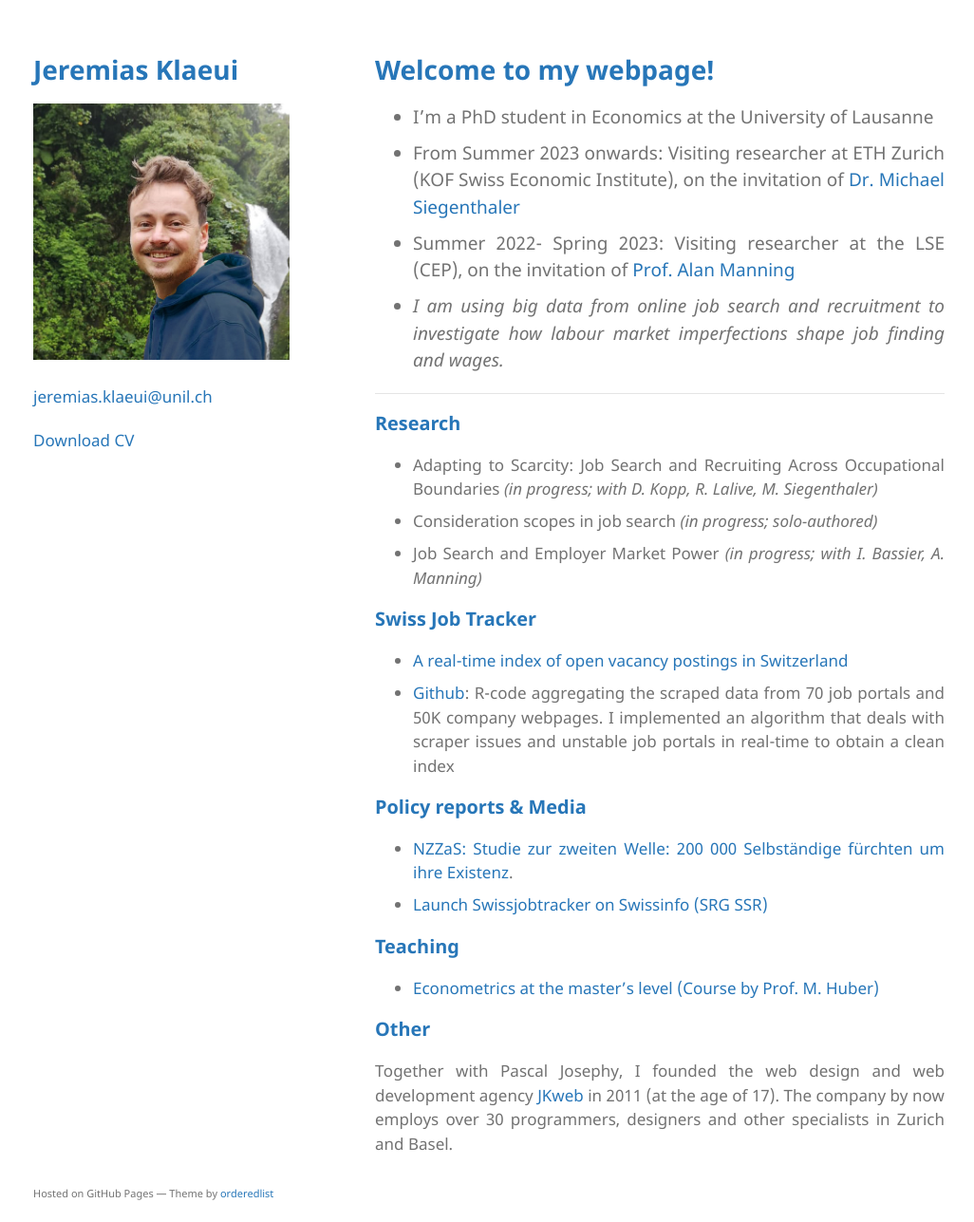
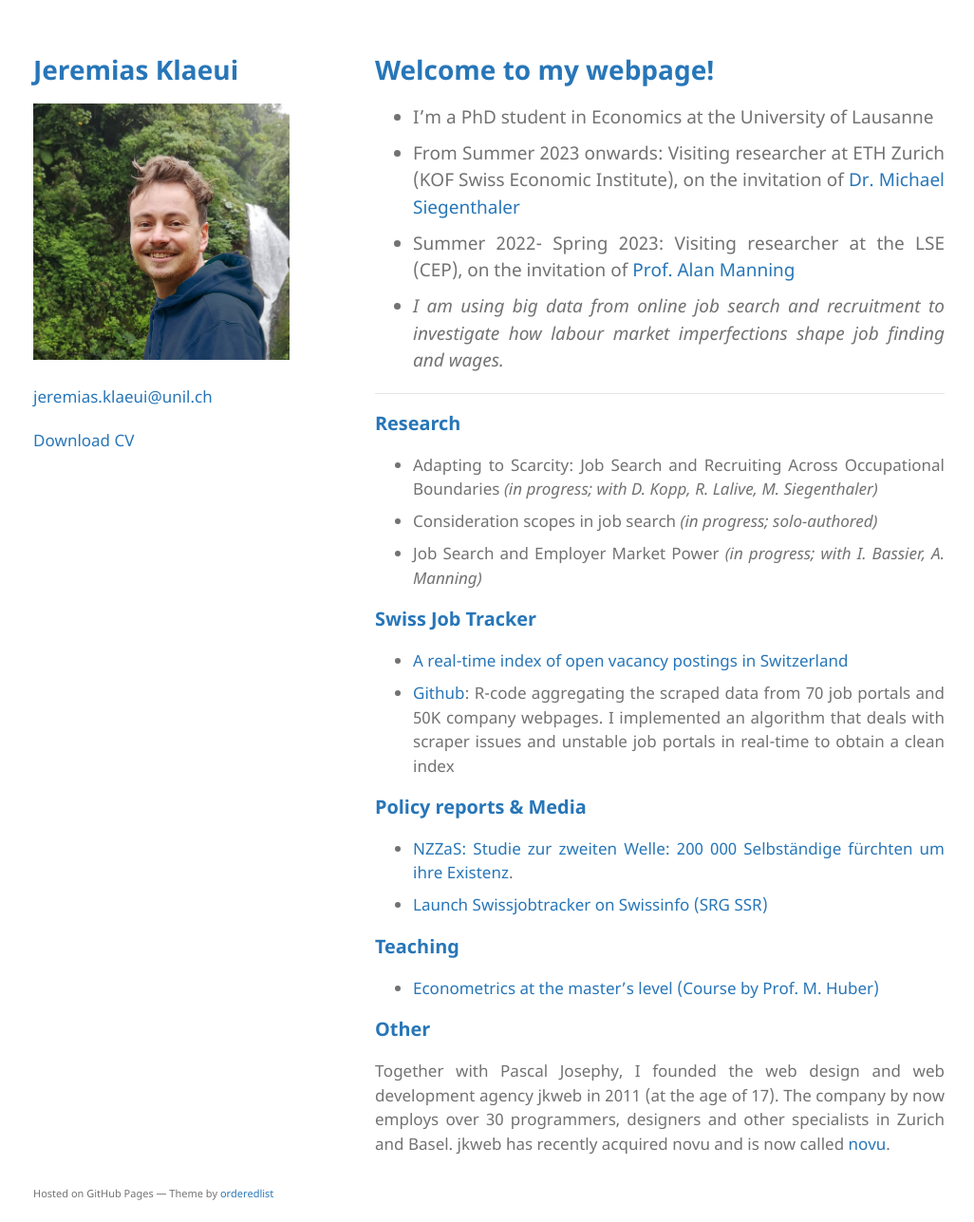
Before and after one commit to jklaeui/jklaeui.github.io, a Jekyll site: the page built from index.md, in a window 1280 px wide and 1287 px high. Shown: the whole window at 95% size, without its empty margins (125-1151 px from the left). Built offline with Jekyll 4.4.1, drawn with Linux system fonts in a browser that asks for light colours; our own code applies the rules of GitHub Pages for plain Markdown files; the repository's description, which GitHub fills in, is left out.

Commit message:
jkweb novu

```diff
--- a/index.md
+++ b/index.md
@@ -30,4 +30,4 @@
 
 ### Other
 
-Together with Pascal Josephy, I founded the web design and web development agency [JKweb](https://jkweb.ch/) in 2011 (at the age of 17). The company by now employs over 30 programmers, designers and other specialists in Zurich and Basel.
+Together with Pascal Josephy, I founded the web design and web development agency jkweb in 2011 (at the age of 17). The company by now employs over 30 programmers, designers and other specialists in Zurich and Basel. jkweb has recently acquired novu and is now called [novu](https://novu.ch/).
```
